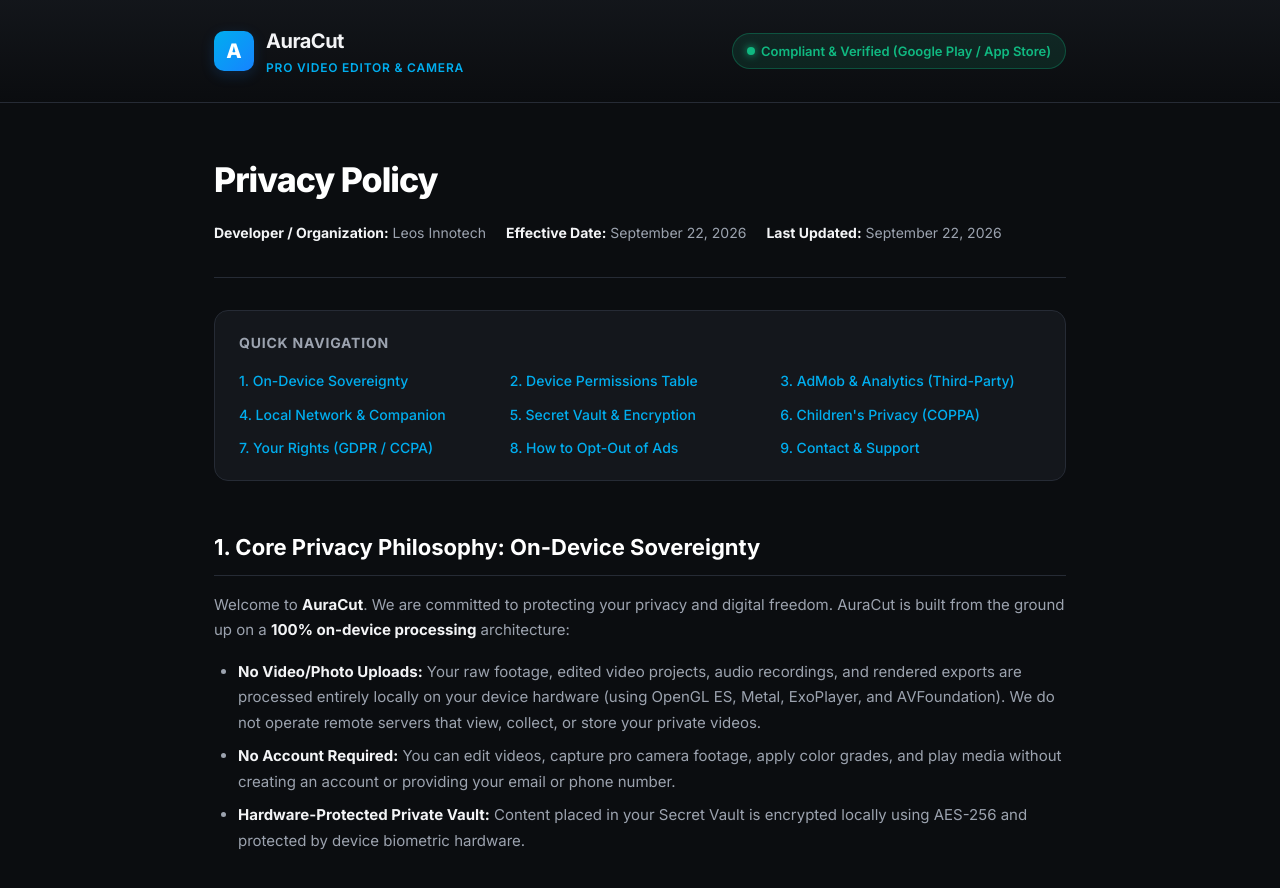
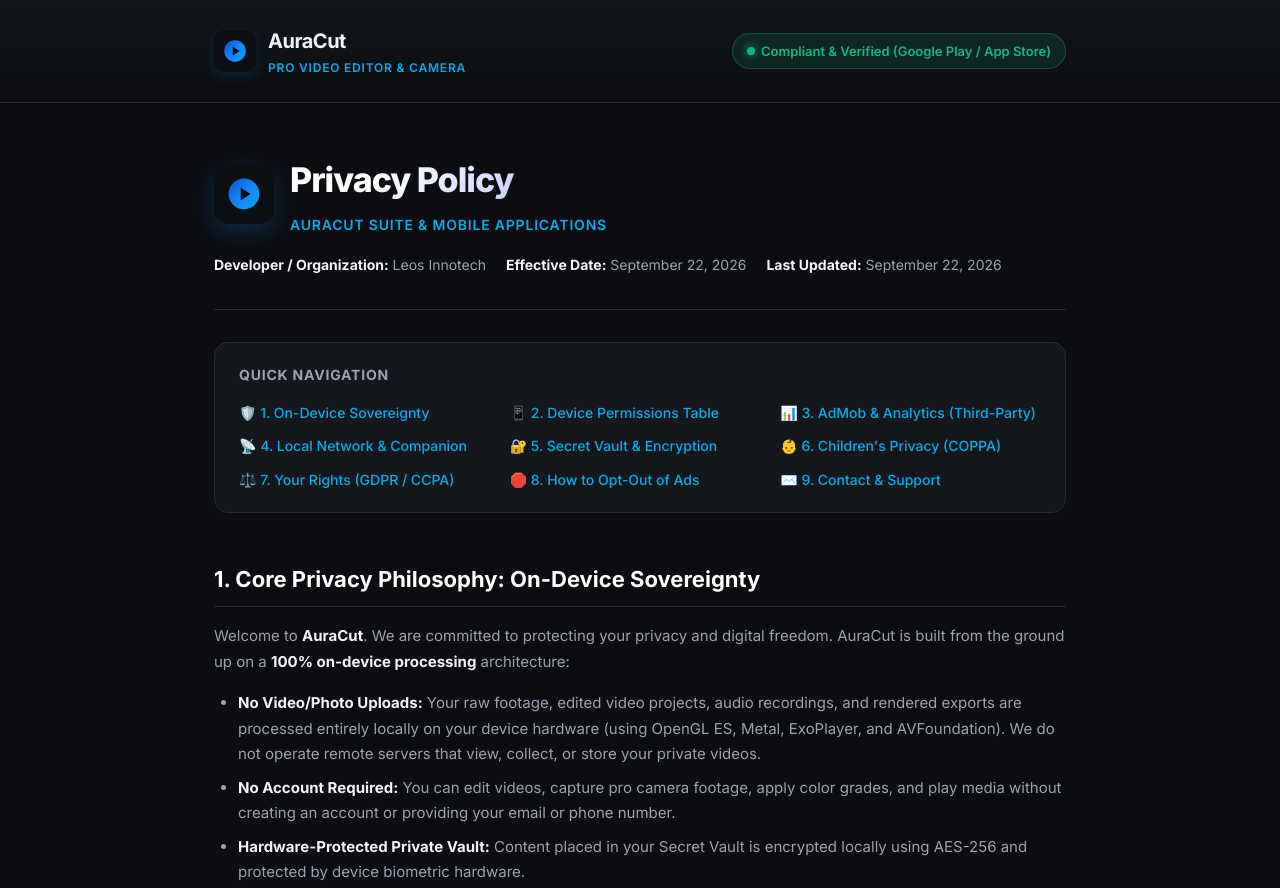
Before and after one commit to shawnleovarghese/auracut, a plain HTML site: page index.html in a window 1280 px wide. Shown: the top 888 px of the page. Drawn offline with Linux system fonts and the light colour scheme.

Commit message:
Add official AuraCut icons and badges to Privacy Policy portal

```diff
--- a/index.html
+++ b/index.html
@@ -5,6 +5,10 @@
     <meta name="viewport" content="width=device-width, initial-scale=1.0">
     <title>Privacy Policy | AuraCut - Pro Video Editor & Camera</title>
     <meta name="description" content="Official Privacy Policy for AuraCut Pro Video Editor & Camera mobile, desktop, and companion apps. Details on permissions, on-device processing, AdMob, and analytics.">
+    <link rel="icon" type="image/svg+xml" href="favicon.svg">
+    <link rel="icon" type="image/png" sizes="48x48" href="favicon-48x48.png">
+    <link rel="icon" type="image/png" sizes="192x192" href="icon-192.png">
+    <link rel="apple-touch-icon" sizes="180x180" href="apple-touch-icon.png">
     <link rel="preconnect" href="https://fonts.googleapis.com">
     <link rel="preconnect" href="https://fonts.gstatic.com" crossorigin>
     <link href="https://fonts.googleapis.com/css2?family=Inter:wght@300;400;500;600;700;800&family=JetBrains+Mono:wght@400;600&display=swap" rel="stylesheet">
@@ -327,7 +331,7 @@
         <div class="container">
             <div class="header-content">
                 <a href="#" class="brand-logo">
-                    <div class="logo-badge">A</div>
+                    <img src="favicon.svg" alt="AuraCut Icon" width="42" height="42" style="border-radius: 10px; box-shadow: 0 4px 14px var(--accent-glow); flex-shrink: 0;">
                     <div>
                         <div class="brand-title">AuraCut</div>
                         <div class="brand-subtitle">Pro Video Editor & Camera</div>
@@ -343,7 +347,13 @@
 
     <main class="container">
         <section class="hero-section">
-            <h1 class="hero-title">Privacy Policy</h1>
+            <div style="display: flex; align-items: center; gap: 16px; margin-bottom: 16px;">
+                <img src="favicon.svg" alt="AuraCut Logo" width="60" height="60" style="border-radius: 14px; box-shadow: 0 8px 24px rgba(22, 131, 255, 0.25);">
+                <div>
+                    <h1 class="hero-title" style="margin-bottom: 4px;">Privacy Policy</h1>
+                    <div style="color: var(--accent-cyan); font-size: 14px; font-weight: 600; text-transform: uppercase; letter-spacing: 0.8px;">AuraCut Suite & Mobile Applications</div>
+                </div>
+            </div>
             <div class="hero-meta">
                 <div class="meta-item"><strong>Developer / Organization:</strong> Leos Innotech</div>
                 <div class="meta-item"><strong>Effective Date:</strong> September 22, 2026</div>
@@ -354,15 +364,15 @@
         <nav class="quick-nav">
             <div class="quick-nav-title">Quick Navigation</div>
             <div class="nav-links">
-                <a href="#philosophy">1. On-Device Sovereignty</a>
-                <a href="#permissions">2. Device Permissions Table</a>
-                <a href="#admob">3. AdMob & Analytics (Third-Party)</a>
-                <a href="#companion">4. Local Network & Companion</a>
-                <a href="#vault">5. Secret Vault & Encryption</a>
-                <a href="#children">6. Children's Privacy (COPPA)</a>
-                <a href="#rights">7. Your Rights (GDPR / CCPA)</a>
-                <a href="#opt-out">8. How to Opt-Out of Ads</a>
-                <a href="#contact">9. Contact & Support</a>
+                <a href="#philosophy">🛡️ 1. On-Device Sovereignty</a>
+                <a href="#permissions">📱 2. Device Permissions Table</a>
+                <a href="#admob">📊 3. AdMob & Analytics (Third-Party)</a>
+                <a href="#companion">📡 4. Local Network & Companion</a>
+                <a href="#vault">🔐 5. Secret Vault & Encryption</a>
+                <a href="#children">👶 6. Children's Privacy (COPPA)</a>
+                <a href="#rights">⚖️ 7. Your Rights (GDPR / CCPA)</a>
+                <a href="#opt-out">🛑 8. How to Opt-Out of Ads</a>
+                <a href="#contact">✉️ 9. Contact & Support</a>
             </div>
         </nav>
 
```
Also changed, not shown: privacy-policy.html (+21 -11 lines), apple-touch-icon.png (added), favicon-48x48.png (added), favicon.ico (added), favicon.svg (added), icon-192.png (added), icon-512.png (added), logo.png (added).
